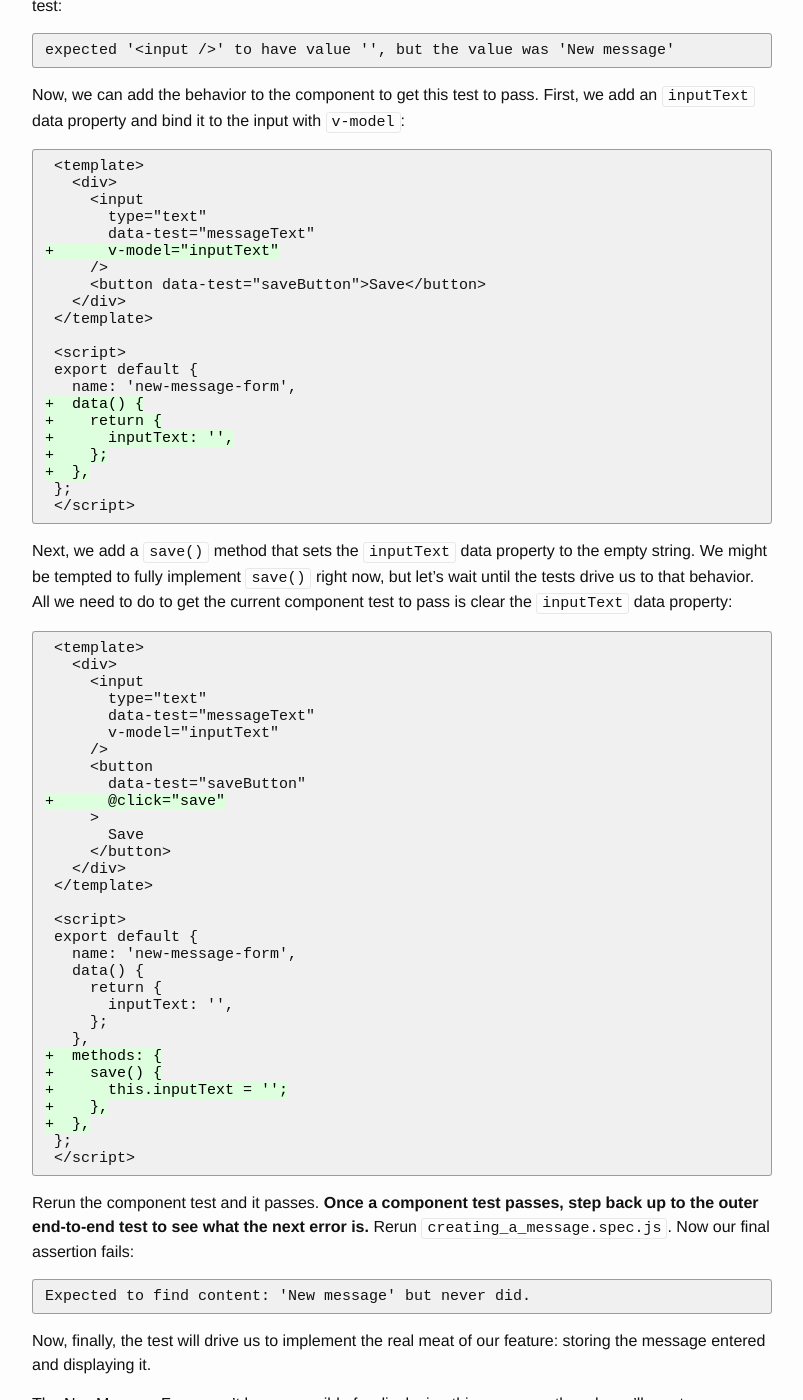
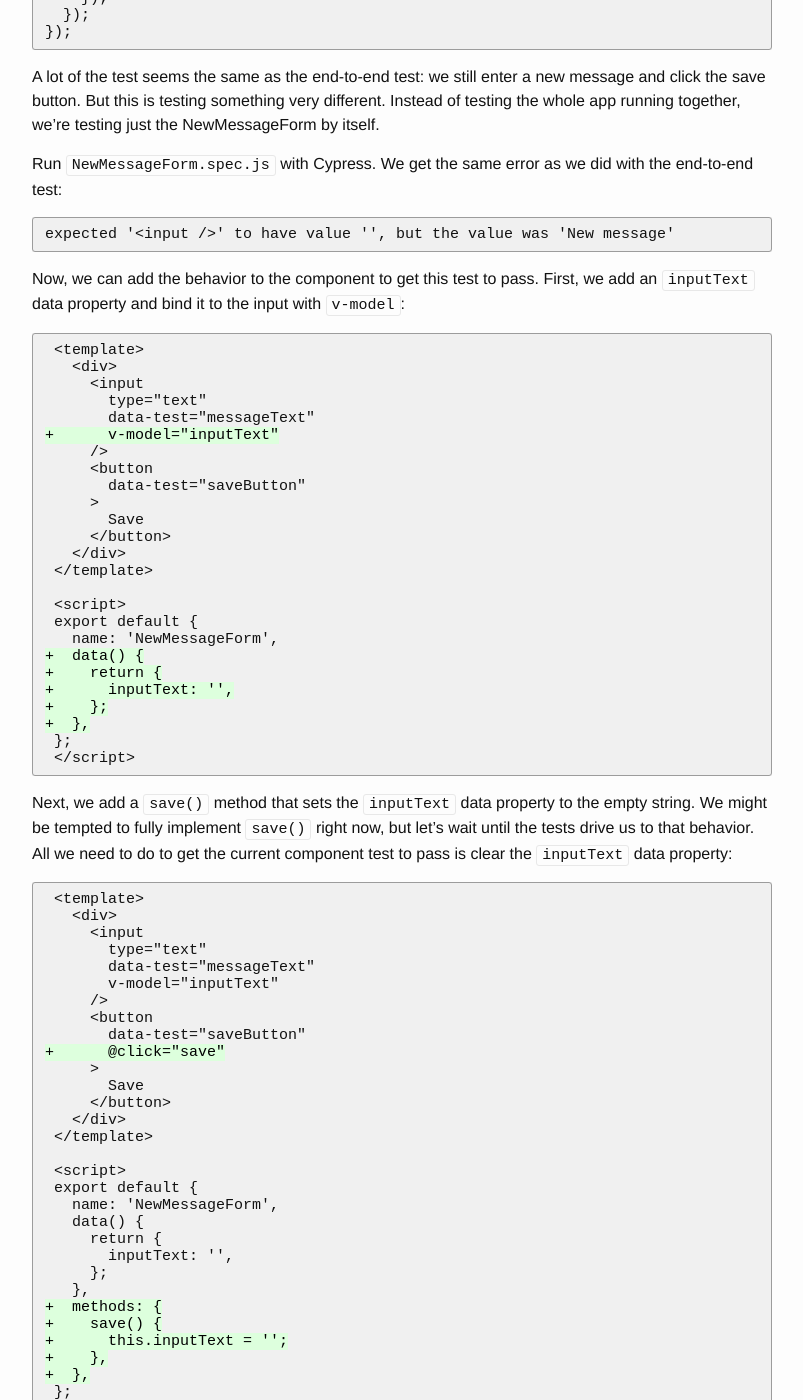
Before and after one commit to learn-tdd-in/learntdd.in, a Jekyll site: the page built from vue/index.md, in a window 1280 px wide and 1400 px high, scrolled down 5313 px. Shown: the whole window, without its empty margins (238-1041 px from the left). Built offline with Jekyll 4.4.1, drawn with Linux system fonts in a browser that asks for light colours; some of the changed text lies outside the part shown.

Commit message:
Vue updates

````diff
--- a/vue/index.md
+++ b/vue/index.md
@@ -96,12 +98,9 @@
 
 <script>
 export default {
-  name: 'app',
+  name: 'App',
 };
 </script>
-
-<style>
-</style>
 ```
 
 ## The Feature Test
@@ -160,7 +159,7 @@
 ```diff
  <template>
    <div>
-+    <new-message-form />
++    <NewMessageForm />
    </div>
  </template>
 
@@ -186,7 +185,7 @@
 
 <script>
 export default {
-  name: 'new-message-form',
+  name: 'NewMessageForm',
 };
 </script>
 ```
@@ -196,7 +195,10 @@
 ```diff
  <template>
    <div>
-+    <input type="text" data-test="messageText" />
++    <input
++     type="text"
++     data-test="messageText"
++   />
    </div>
  </template>
 ```
@@ -214,8 +216,15 @@
 ```diff
  <template>
    <div>
-     <input type="text" data-test="messageText" />
-+    <button data-test="saveButton">Save</button>
+     <input
+       type="text"
+       data-test="messageText"
+     />
++    <button
++      data-test="saveButton"
++    >
++      Save
++    </button>
    </div>
  </template>
 ```
@@ -276,13 +285,17 @@
        data-test="messageText"
 +      v-model="inputText"
      />
-     <button data-test="saveButton">Save</button>
+     <button
+       data-test="saveButton"
+     >
+       Save
+     </button>
    </div>
  </template>
 
  <script>
  export default {
-   name: 'new-message-form',
+   name: 'NewMessageForm',
 +  data() {
 +    return {
 +      inputText: '',
@@ -313,7 +326,7 @@
 
  <script>
  export default {
-   name: 'new-message-form',
+   name: 'NewMessageForm',
    data() {
      return {
        inputText: '',
@@ -408,8 +421,8 @@
 ```diff
  <template>
    <div>
--    <new-message-form />
-+    <new-message-form v-on:save="addMessage"/>
+-    <NewMessageForm />
++    <NewMessageForm @save="addMessage" />
    </div>
  </template>
 ```
@@ -439,8 +452,8 @@
 ```diff
  <template>
    <div>
-     <new-message-form v-on:save="addMessage"/>
-+    <message-list :messages="messages"/>
+     <NewMessageForm v-on:save="addMessage" />
++    <MessageList :messages="messages" />
    </div>
  </template>
 
@@ -465,7 +478,7 @@
 
 <script>
 export default {
-  name: 'message-list',
+  name: 'MessageList',
   props: ['messages'],
 };
 </script>
@@ -477,7 +490,9 @@
 {% raw %}  <template>
 -  <div></div>
 +  <ul>
-+    <li v-for="message in messages" :key="message">{{ message }}</li>
++    <li v-for="message in messages" :key="message">
++      {{ message }}
++    </li>
 +  </ul>
  </template>{% endraw %}
 ```
````
Also changed, not shown: other parts of vue/index.md (+3 -1 lines).
